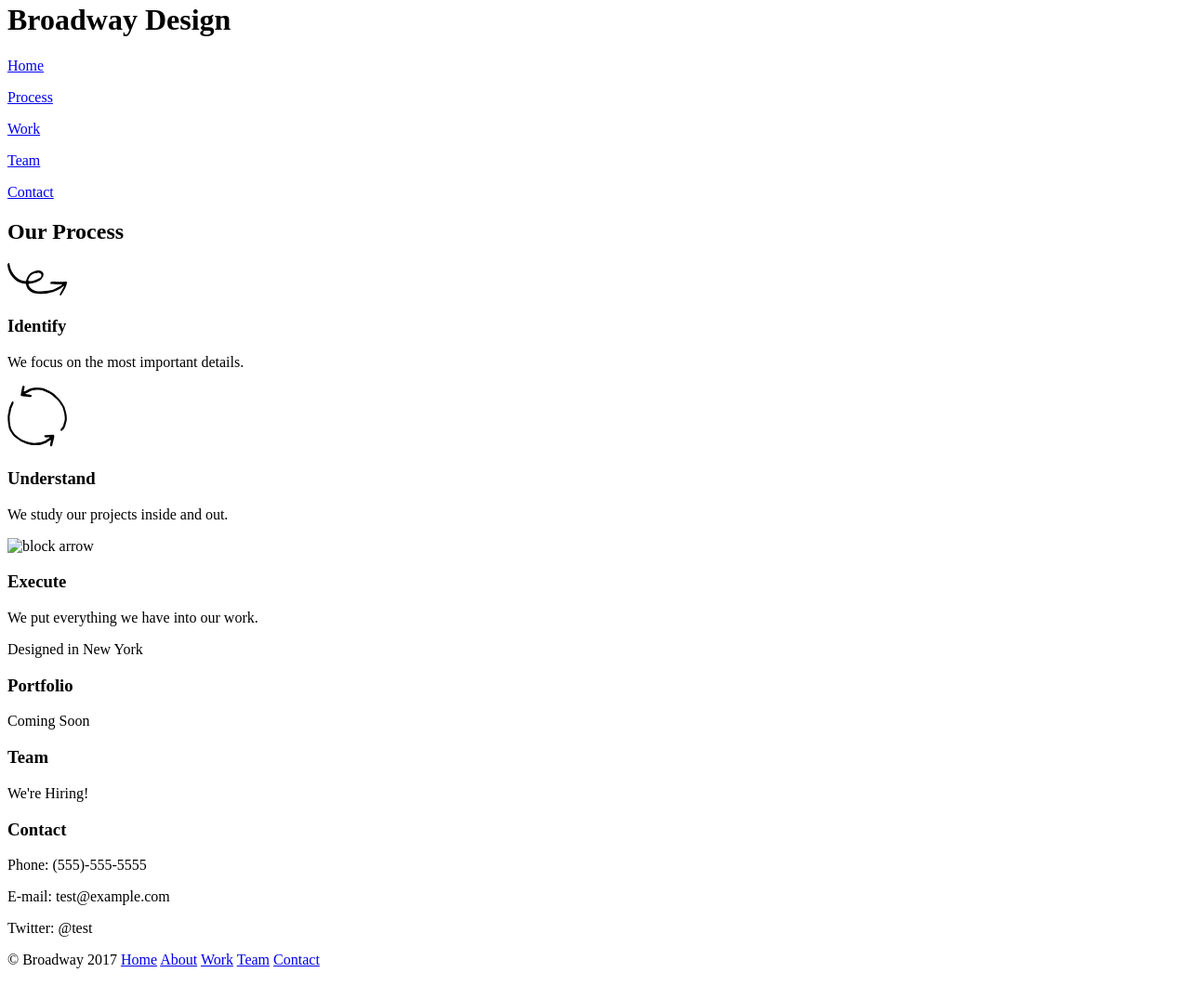
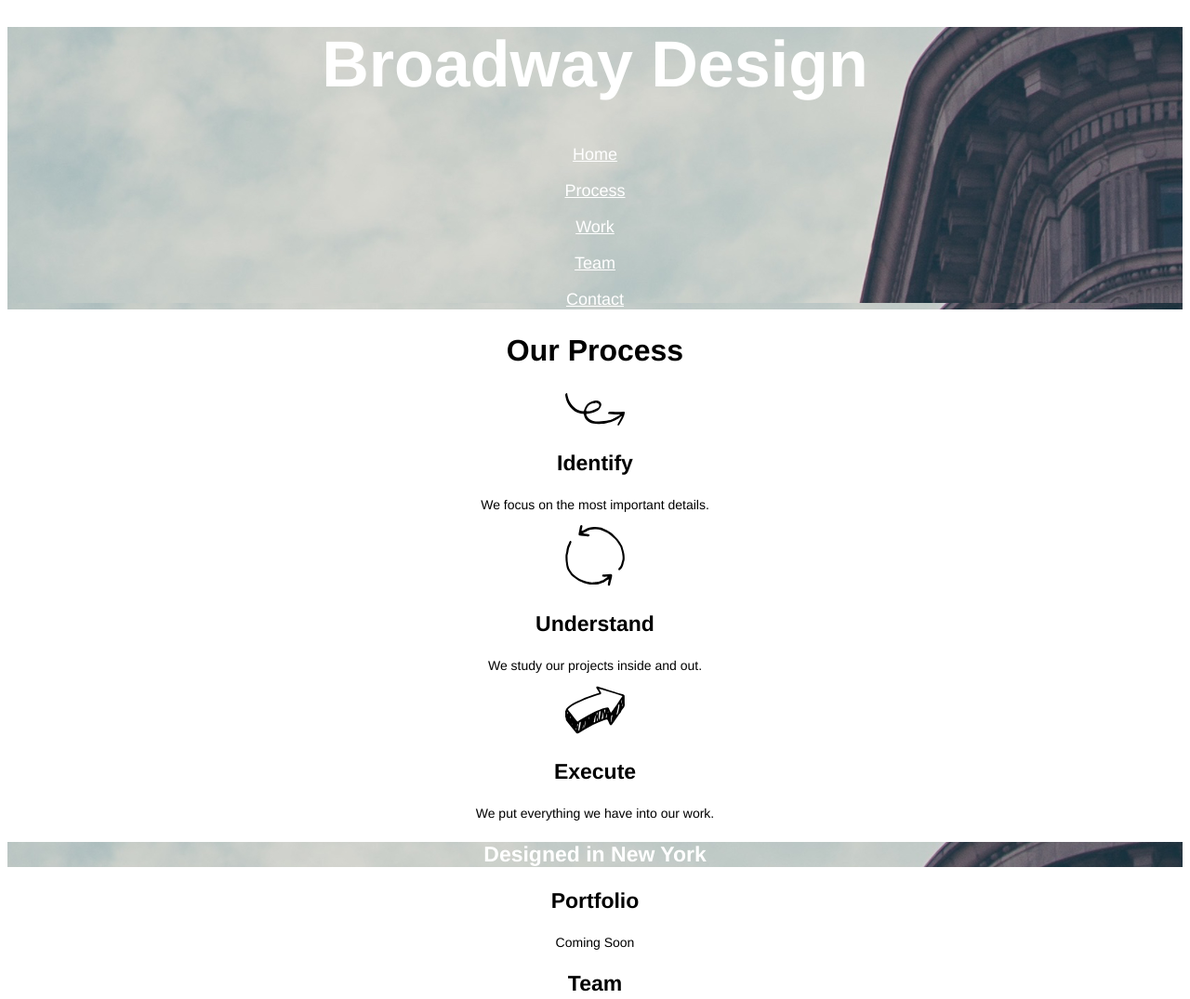
Before and after one commit to thunsber/broadway, a plain HTML site: page index.html in a window 1280 px wide. Shown: the part 18-1093 px from the top of the page at 93% size. Drawn offline with Linux system fonts and the light colour scheme.

Commit message:
Final Draft

```diff
--- a/css/style.css
+++ b/css/style.css
@@ -1,4 +1,53 @@
+body {
+  text-align: center;
+  font-family: Helvetica, sans-serif;
+}
+
 .main,
 .breaker {
   background-image: url("../resources/the-flatiron-building.png");
+  color: white;
 }
+
+.main p {
+  font-size: 18px;
+}
+
+h1 {
+  font-size: 70px;
+  font-weight: bold;
+}
+
+a {
+  color: white;
+  font-size: 18px;
+}
+
+h2 {
+  font-size: 32px;
+  font-weight: bold;
+}
+
+h3 {
+  font-size: 23px;
+  font-weight: bold;
+}
+
+p {
+  font-size: 14px;
+}
+
+.breaker p{
+  font-size: 23px;
+  font-weight: bold;
+}
+
+.footDiv {
+  text-align: left;
+  background-color: dimgray;
+  color: white;
+}
+
+span {
+  font-size: 11px;
+}
--- a/index.html
+++ b/index.html
@@ -3,19 +3,20 @@
   <head>
     <meta charset="utf-8">
     <title>Broadway Designs</title>
+    <link rel="stylesheet" href="./css/style.css" type="text/css">
   </head>
   <body>
-    <div class="main">
+    <div class="main" id="main">
       <!--background image for .main-->
       <h1>Broadway Design</h1>
-      <a href="#"><p>Home</p></a>
-      <a href="#"><p>Process</p></a>
-      <a href="#"><p>Work</p></a>
-      <a href="#"><p>Team</p></a>
-      <a href="#"><p>Contact</p></a>
+        <a href="#main"><p>Home</p></a>
+        <a href="#process"><p>Process</p></a>
+        <a href="#work"><p>Work</p></a>
+        <a href="#team"><p>Team</p></a>
+        <a href="#contact"><p>Contact</p></a>
     </div>
 
-    <div class="supportOne">
+    <div class="supportOne" id="process">
       <h2>Our Process</h2>
       <img src="./resources/identify.svg" alt="curly arrow">
       <h3>Identify</h3>
@@ -23,7 +24,7 @@
       <img src="./resources/understand.svg" alt="circular arrows">
       <h3>Understand</h3>
       <p>We study our projects inside and out.</p>
-      <img src="./resouces/execute.svg" alt="block arrow">
+      <img src="./resources/execute.svg" alt="block arrow">
       <h3>Execute</h3>
       <p>We put everything we have into our work.</p>
     </div>
@@ -34,40 +35,28 @@
     </div>
 
     <div class="supportTwo">
-     <h3>Portfolio</h3>
+     <h3 id="work">Portfolio</h3>
      <p>Coming Soon</p>
-     <h3>Team</h3>
+     <h3 id="team">Team</h3>
      <p>We're Hiring!</p>
-     <h3>Contact</h3>
+     <h3 id="contact">Contact</h3>
      <p>Phone: (555)-555-5555</p>
      <p>E-mail: test@example.com</p>
      <p>Twitter: @test</p>
     </div>
 
     <div class="footDiv">
-       <footer>
+      <footer>
          <!--dimgray background color for .footDiv-->
-         <p><span>&copy; Broadway 2017</span>
-           <a href="#">Home</a>
-           <a href="#">About</a>
-           <a href="#">Work</a>
-           <a href="#">Team</a>
-           <a href="#">Contact</a>
+        <p><span>&copy; Broadway 2017</span>
+             <a href="#main">Home</a>
+             <a href="#process">About</a>
+             <a href="#work">Work</a>
+             <a href="#team">Team</a>
+             <a href="#contact">Contact</a>
         </p>
        </footer>
      </div>
 
-
-
-
-
-
-
-
-
-
-
-
-
   </body>
 </html>
```
